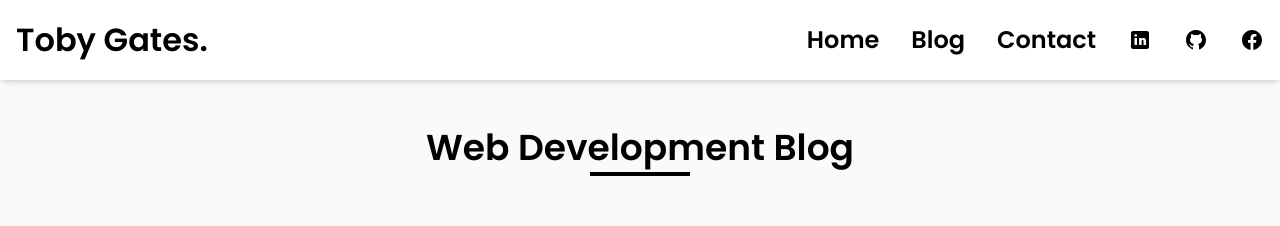
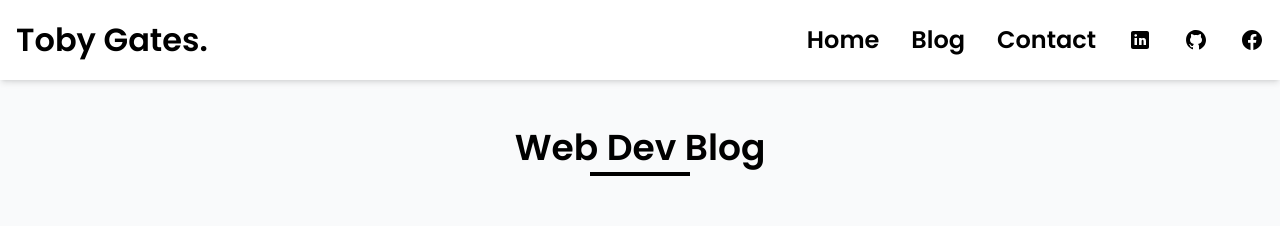
Before and after one commit to tobytheghost/toby-next-2024, a Next.js app: page /blog in a window 1280 px wide. Shown: the top 226 px of the page. Built offline with nearby package versions, Linux system fonts and the light colour scheme.

Commit message:
Clean up

```diff
--- a/src/app/blog/[id]/page.tsx
+++ b/src/app/blog/[id]/page.tsx
@@ -1,4 +1,4 @@
-import { type ResolvingMetadata, type Metadata } from "next";
+import { type Metadata } from "next";
 import { notFound } from "next/navigation";
 
 import { parseBlogPost } from "~/utils/blogPostParser";
--- a/src/app/blog/page.tsx
+++ b/src/app/blog/page.tsx
@@ -7,7 +7,7 @@ export default async function BlogPage() {
   return (
     <>
       <section className="container m-auto my-12 flex max-w-7xl flex-col px-4">
-        <H1 className="pb-2">Web Development Blog</H1>
+        <H1 className="pb-2">Web Dev Blog</H1>
       </section>
       <section className="container m-auto mb-12 flex max-w-7xl flex-col px-4">
         <BlogPosts posts={posts} />
--- a/src/components/Mdx.tsx
+++ b/src/components/Mdx.tsx
@@ -1,6 +1,5 @@
 "use client";
 
-import { Ref } from "react";
 import Link from "next/link";
 import { MDXRemote } from "next-mdx-remote";
 import { type BlogPostSource } from "~/utils/blogPostParser";
```
